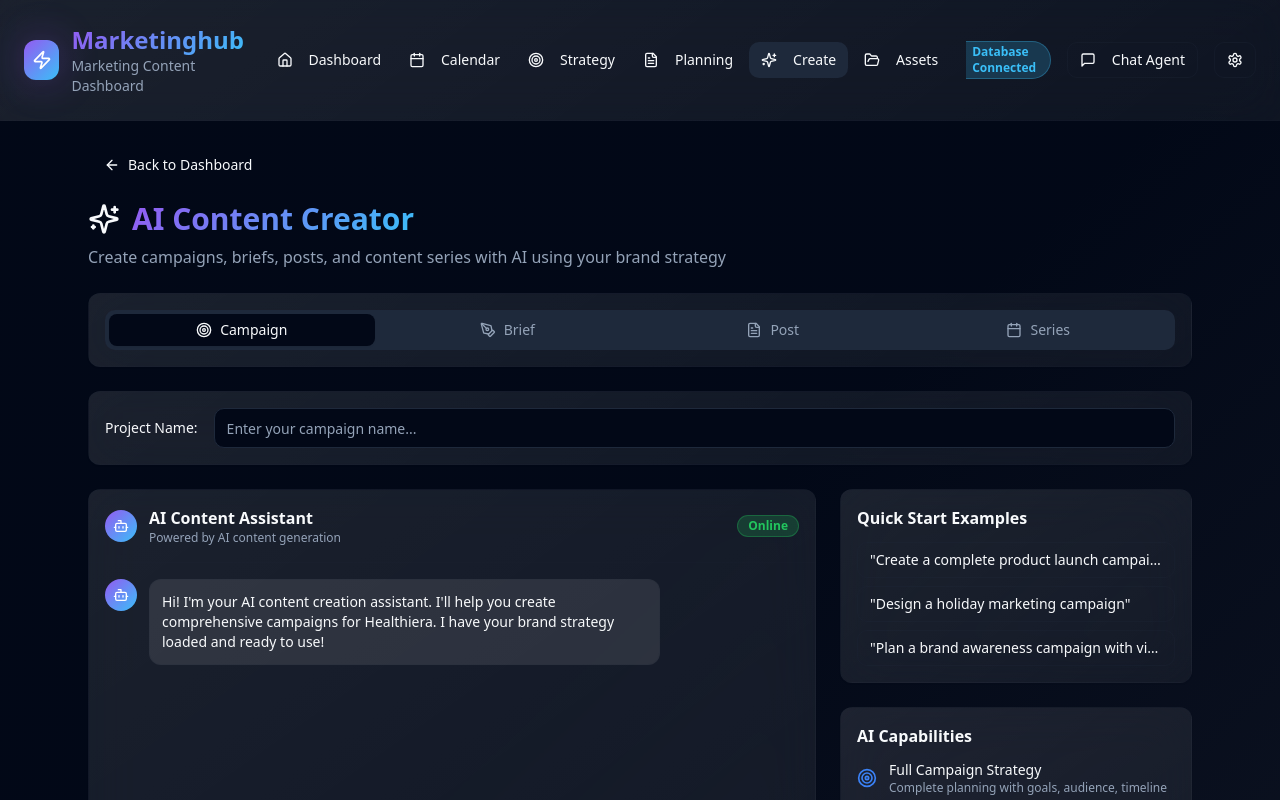
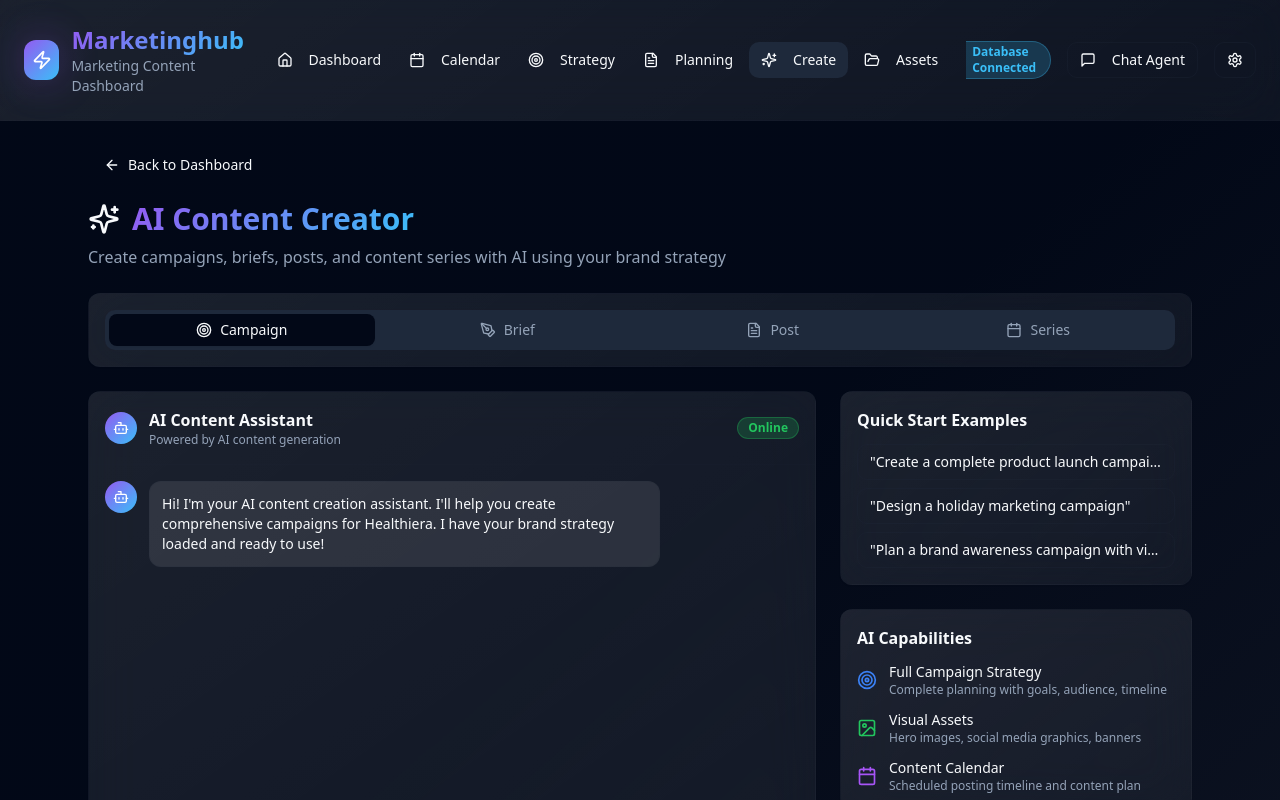
Before and after one commit to guidingv/n8n-spark-studio, a React (Vite) app: page /create in a window 1280 px wide. Shown: the top 800 px of the page. Built offline with nearby package versions, Linux system fonts and the light colour scheme; the HTML template or start-up script is replaced by a standard one.

Commit message:
Remove project name from header
The project name has been removed from the header as it is not necessary for the current context.

```diff
--- a/src/pages/CreateCampaign.tsx
+++ b/src/pages/CreateCampaign.tsx
@@ -396,18 +396,6 @@ const CreateCampaign = () => {
           </Tabs>
         </Card>
 
-        {/* Project Name Input */}
-        <Card className="p-3 lg:p-4 mb-4 lg:mb-6 bg-gradient-glass backdrop-blur-xl border-border/10">
-          <div className="flex flex-col sm:flex-row sm:items-center space-y-2 sm:space-y-0 sm:space-x-4">
-            <label className="text-sm font-medium whitespace-nowrap">Project Name:</label>
-            <Input
-              value={projectName}
-              onChange={(e) => setProjectName(e.target.value)}
-              placeholder={`Enter your ${activeTab} name...`}
-              className="flex-1"
-            />
-          </div>
-        </Card>
 
         <div className="grid grid-cols-1 lg:grid-cols-3 gap-4 lg:gap-6">
           {/* Chat Interface */}
```
